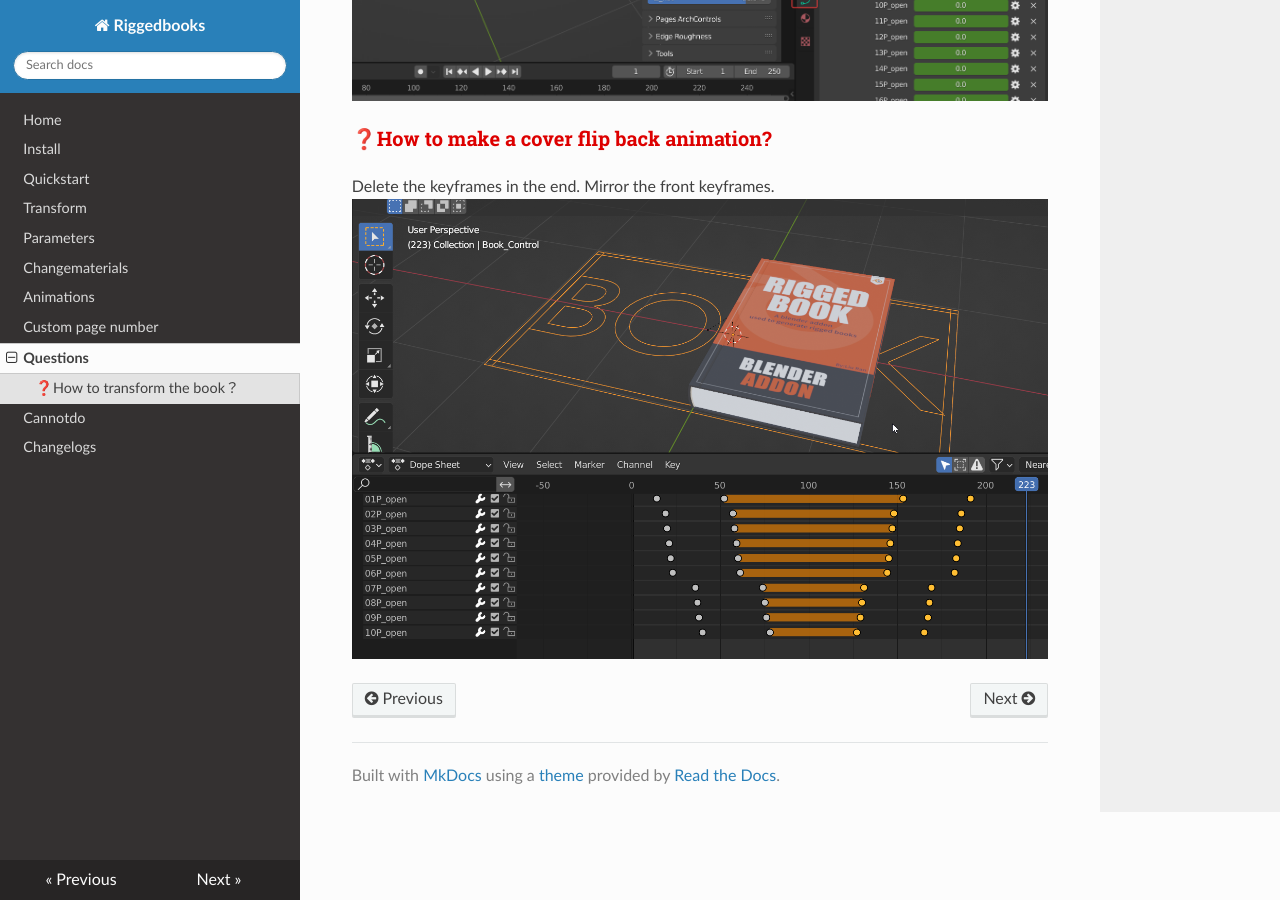
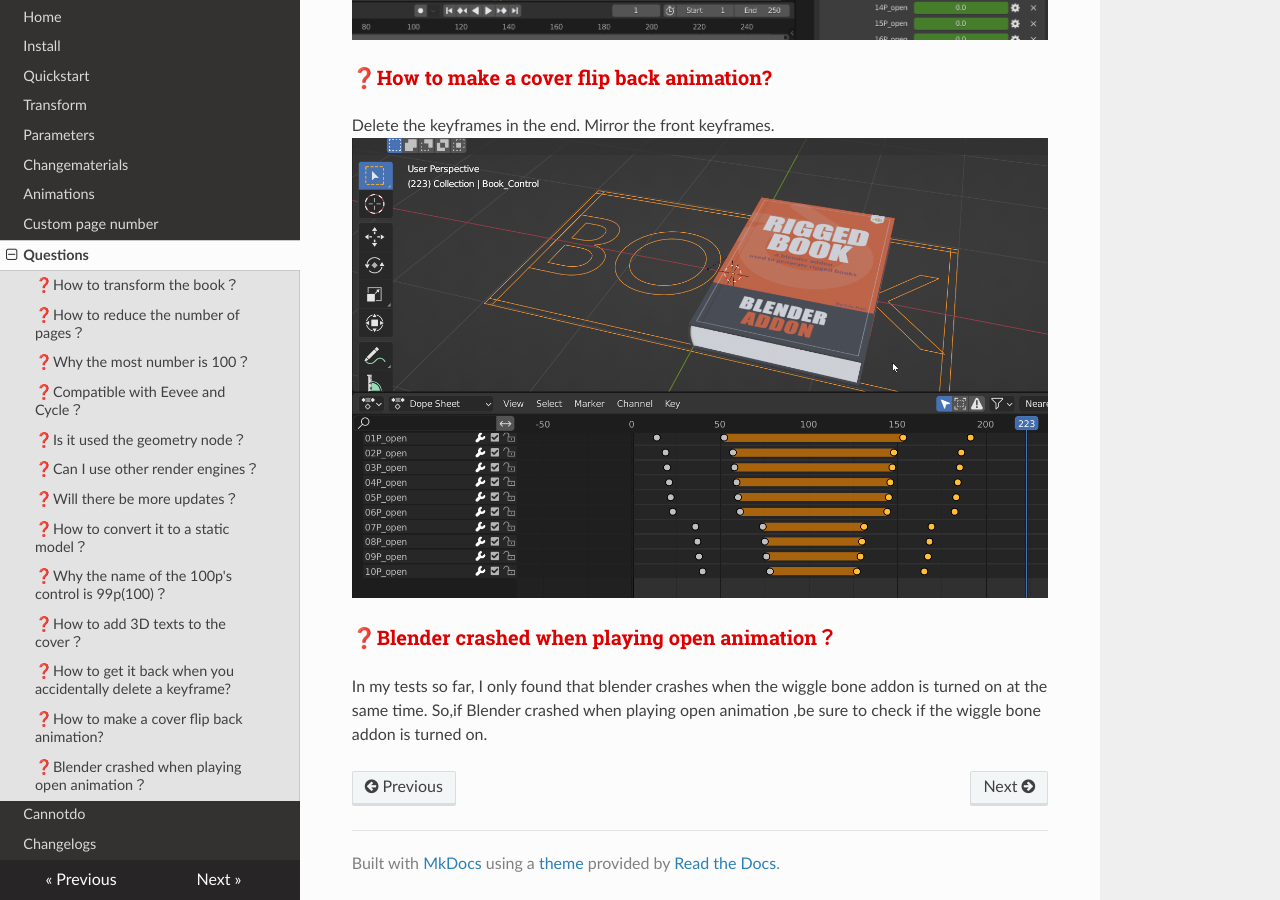
Before and after one commit to LiuRan89/Riggedbooks-manual-english, an MkDocs documentation site: the page built from docs/questions.md, in a window 1280 px wide and 900 px high, scrolled down 1804 px. Built offline with MkDocs 1.6.1, drawn with Linux system fonts in a browser that asks for light colours; nearby versions of some CDN libraries.

Commit message:
Update questions.md

```diff
--- a/docs/questions.md
+++ b/docs/questions.md
@@ -35,7 +34,10 @@
 Select the controller, in the controller's custom properties, there are all parameters, find the required parameter to key frame。
 ![](image/custompanel.png "")
 
-
 ###❓<font color="#dd0000">How to make a cover flip back animation?</font><br />
 Delete the keyframes in the end. Mirror the front keyframes.
 ![](image/close.png "")
+
+###❓<font color="#dd0000">Blender crashed when playing open animation？</font><br />
+In my tests so far, I only found that blender crashes when the wiggle bone addon is turned on at the same time.
+So,if Blender crashed when playing open animation ,be sure to check if the wiggle bone addon is turned on.
```
Also changed, not shown: other parts of docs/questions.md (+0 -1 lines).
